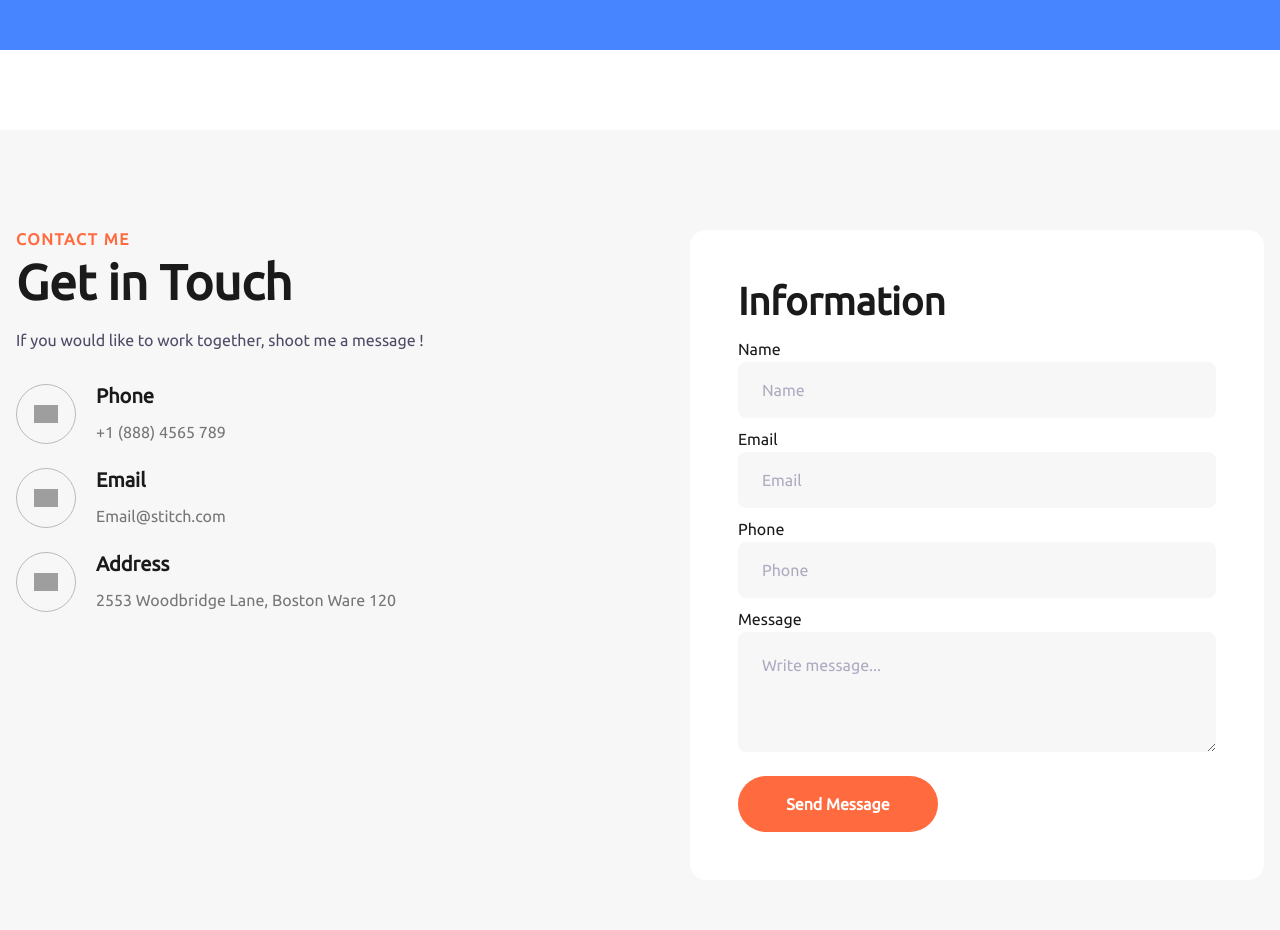
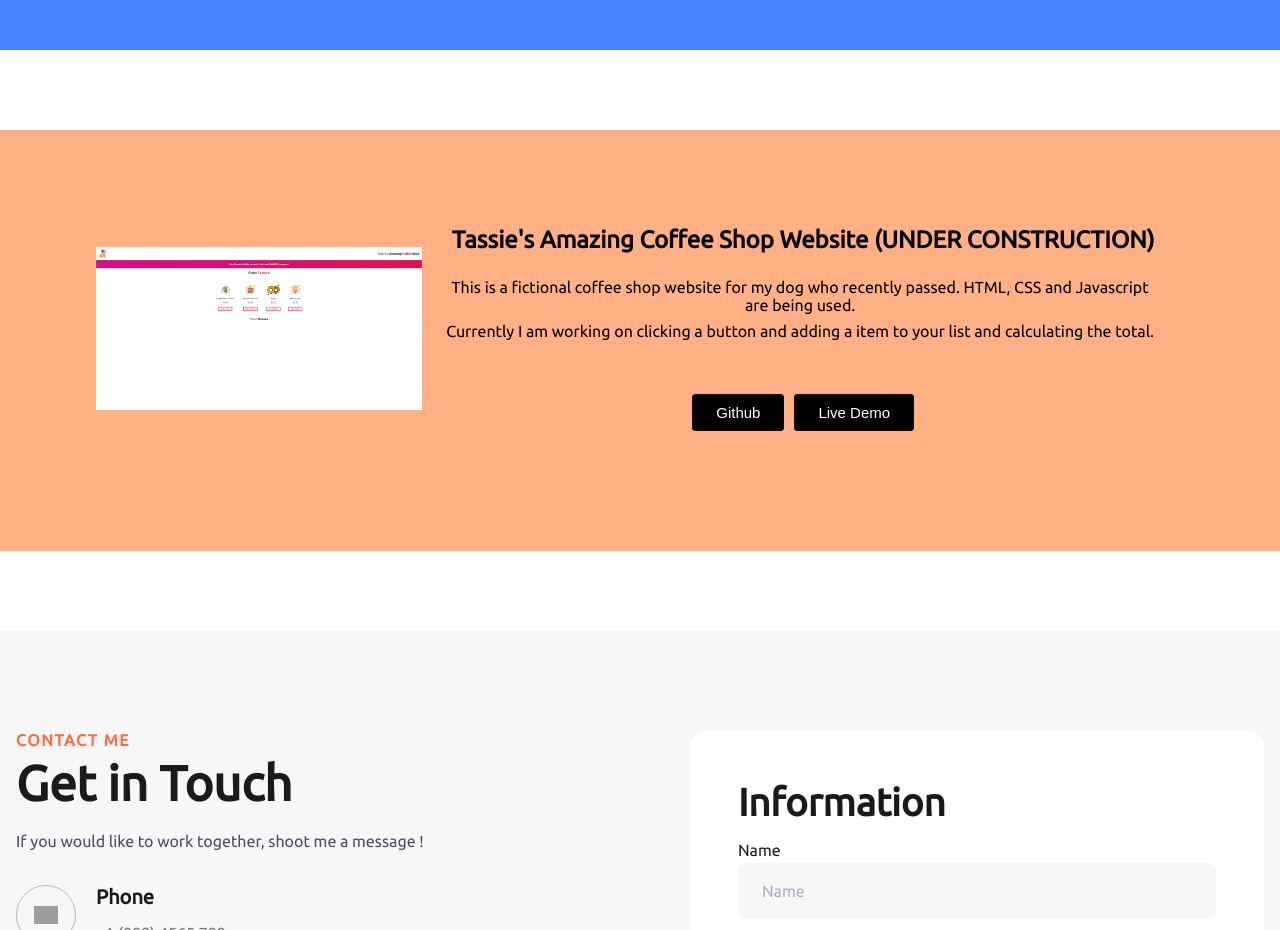
Before and after one commit to daronirl/jp-portfolio-new, a plain HTML site: page index.html in a window 1280 px wide. Shown: the part 2780-3710 px from the top of the page. Drawn offline with Linux system fonts and the light colour scheme; grey boxes are pictures that could not be loaded.

Commit message:
Added new project to project section

```diff
--- a/index.html
+++ b/index.html
@@ -65,7 +65,7 @@
 
       <!-- PROJECT SECTION -->
       <section id="projects" class="project-1">
-        <img src="./images/Overwatch Character Roll.webp" alt="" />
+        <img src="./images/Overwatch Character Roll.webp" alt="overwatch roll" />
         <div class="project-text">
         <h2>Overwatch Character Generator</h2>
         <p>This project was created with HTML, CSS, and Javascript.</p>
@@ -82,7 +82,7 @@
       </section>
 
       <section class="project-2">
-        <img src="./images/Github Finder.webp" alt="" />
+        <img src="./images/Github Finder.webp" alt="github finder" />
         <div class="project-text">
         <h2>Github Finder</h2>
         <p>This project was created with HTML, CSS, and Javascript.</p>
@@ -98,7 +98,7 @@
       </section>
 
       <section class="project-3">
-        <img src="./images/React App.webp" alt="" />
+        <img src="./images/React App.webp" alt="react app bnb" />
         <div class="project-text">
         <h2>Air Bnb React App</h2>
         <p>This project was created with HTML, CSS, Javascript and React js</p>
@@ -109,6 +109,23 @@
         <div class="project-buttons">
         <a href="#" class="myButton">Github</a>
         <a href="#" class="myButton">Live Demo</a>
+        </div>
+        </div>
+      </section>
+
+      <section class="project-2 project-4">
+        <img src="./images/Tassie's Amazing Coffee Shop.png" alt="tassie shop website" />
+        <div class="project-text">
+        <h2>Tassie's Amazing Coffee Shop Website (UNDER CONSTRUCTION)</h2>
+        <p>This is a fictional coffee shop website for my dog who recently passed. HTML, CSS and Javascript are being used.</p>
+
+        <p>
+          Currently I am working on clicking a button and adding a item to your list and calculating the total.
+        </p>
+
+        <div class="project-buttons">
+        <a href="https://github.com/daronirl/tassiecoffeeshop" class="myButton">Github</a>
+        <a href="https://tassiecoffeeshop.netlify.app/" class="myButton">Live Demo</a>
         </div>
         </div>
       </section>
--- a/style.css
+++ b/style.css
@@ -4,6 +4,9 @@
     box-sizing: border-box;
     font-family: 'Ubuntu', sans-serif;
 }
+
+
+
 html {
     scroll-behavior: smooth;
 }
@@ -22,7 +25,9 @@ html {
     text-align: center;
     background: linear-gradient(to right,#fff 0%,#fff 48%, hsl(220, 100%, 64%) 50%,  #4685ff 100% );
     margin-bottom: 5em;
+
 }
+
 
 .hero h1, p {
     color: #000;
```
Also changed, not shown: images/Tassie's Amazing Coffee Shop.png (added).
